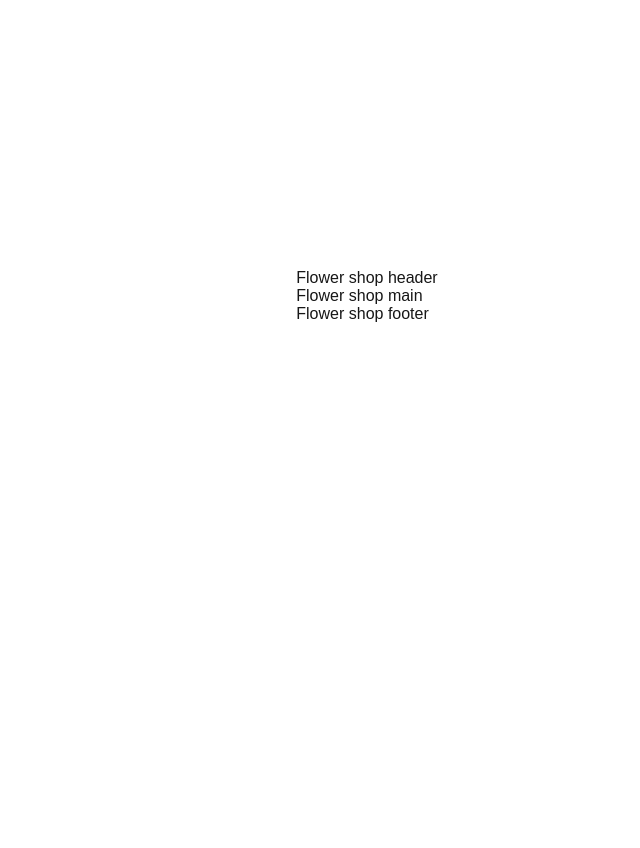
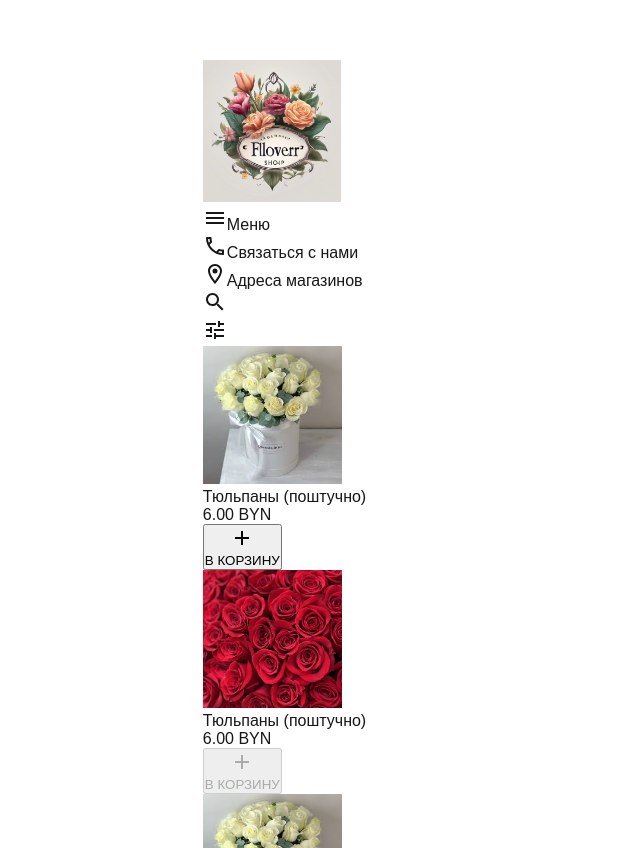
Before and after one commit to Renegatto/frontend-portfolio, a Next.js app: page / in a window 1280 px wide. Shown: the part 104-952 px from the top of the page, without its empty margins (273-913 px from the left). Before the commit the page ends 800 px from the top, so only its background shows below. Built offline with nearby package versions, Linux system fonts and the light colour scheme.

Commit message:
Make basic html

```diff
--- a/package.json
+++ b/package.json
@@ -9,6 +9,8 @@
     "lint": "next lint"
   },
   "dependencies": {
+    "@emotion/styled": "^11.14.0",
+    "@mui/icons-material": "^6.4.7",
     "clsx": "^2.1.1",
     "next": "15.2.1",
     "react": "^19.0.0",
--- a/src/app/examples/flower-shop/page.tsx
+++ b/src/app/examples/flower-shop/page.tsx
@@ -1,16 +1,117 @@
 import styles from './page.module.scss';
+import logoImg from '../../../../resources/flower-shop/logo.png'
+import whiteRosesImg from '../../../../resources/flower-shop/white-roses.jpeg'
+import rosesImg from '../../../../resources/flower-shop/roses.jpg'
+
+import Image, { StaticImageData } from 'next/image'
+import MenuOutlinedIcon from '@mui/icons-material/MenuOutlined';
+import LocalPhoneOutlinedIcon from '@mui/icons-material/LocalPhoneOutlined';
+import RoomOutlinedIcon from '@mui/icons-material/RoomOutlined';
+import SearchOutlinedIcon from '@mui/icons-material/SearchOutlined';
+import TuneOutlinedIcon from '@mui/icons-material/TuneOutlined';
+import AddOutlinedIcon from '@mui/icons-material/AddOutlined';
+import { FC } from 'react';
+
+const NavBar: FC = () =>
+  <div>
+    <NavBtn Icon={MenuOutlinedIcon} title='Меню'/>
+    <NavBtn Icon={LocalPhoneOutlinedIcon} title='Связаться с нами'/>
+    <NavBtn Icon={RoomOutlinedIcon} title='Адреса магазинов'/>
+  </div>
+const NavBtn: FC<{Icon: FC, title?: string}> = ({Icon, title}) =>
+  <div>
+    <Icon/>
+    {title}
+  </div>
+
+const SearchBar = () => <div>
+  <NavBtn Icon={SearchOutlinedIcon}/>
+  <NavBtn Icon={TuneOutlinedIcon}/>
+</div>
+
+const AddToCartBtn: FC<{disabled: boolean}> = ({disabled}) =>
+  <button disabled={disabled}>
+    <AddOutlinedIcon/>
+    <div>В КОРЗИНУ</div>
+  </button>
+
+type Dimensions = {
+  width: number,
+  height: number,
+}
+const itemDimensions: Dimensions = {
+  width: 139,
+  height: 138,
+}
+const Item: FC<{
+  image: StaticImageData,
+  description: string,
+  price: number,
+  inCart: boolean,
+}> = ({image, description, price, inCart}) => <div>
+  <Image alt='product-item' height={itemDimensions.height} width={itemDimensions.width} src={image}/>
+  <div>{description}</div>
+  <div>{Number(price).toFixed(2).toString()} BYN</div>
+  <AddToCartBtn disabled={inCart}/>
+</div>
+
+const Contents = () => <div>
+  <Item
+    image={whiteRosesImg}
+    description={'Тюльпаны (поштучно)'}
+    price={6.00}
+    inCart={false}
+  />
+  <Item
+    image={rosesImg}
+    description={'Тюльпаны (поштучно)'}
+    price={6.00}
+    inCart={true}
+  />
+  <Item
+    image={whiteRosesImg}
+    description={'Тюльпаны (поштучно)'}
+    price={6.00}
+    inCart={false}
+  />
+  <Item
+    image={whiteRosesImg}
+    description={'Букет розовых пионовидных роз (5 шт) №10'}
+    price={6.00}
+    inCart={false}
+  />
+  <Item
+    image={rosesImg}
+    description={'Тюльпаны (поштучно)'}
+    price={6.00}
+    inCart={true}
+  />
+  <Item
+    image={rosesImg}
+    description={'Тюльпаны (поштучно)'}
+    price={6.00}
+    inCart={true}
+  />
+  <Item
+    image={whiteRosesImg}
+    description={'Букет розовых пионовидных роз (5 шт) №10'}
+    price={6.00}
+    inCart={false}
+  />
+</div>
 
 export function FlowerShopFrontPage() {
   return (
     <div className={styles['page']}>
       <header className={styles['header']}>
-        Flower shop header
+        <Image width={138} height={142} alt='logo' src={logoImg}/>
+        <NavBar/>
       </header>
       <main className={styles['main']}>
-       Flower shop main
+        <SearchBar/>
+        <Contents/>
       </main>
       <footer className={styles['footer']}>
-      Flower shop footer
       </footer>
     </div>
   );
```
Also changed, not shown: 1 other file (tests, documents, lock files or other folders).
